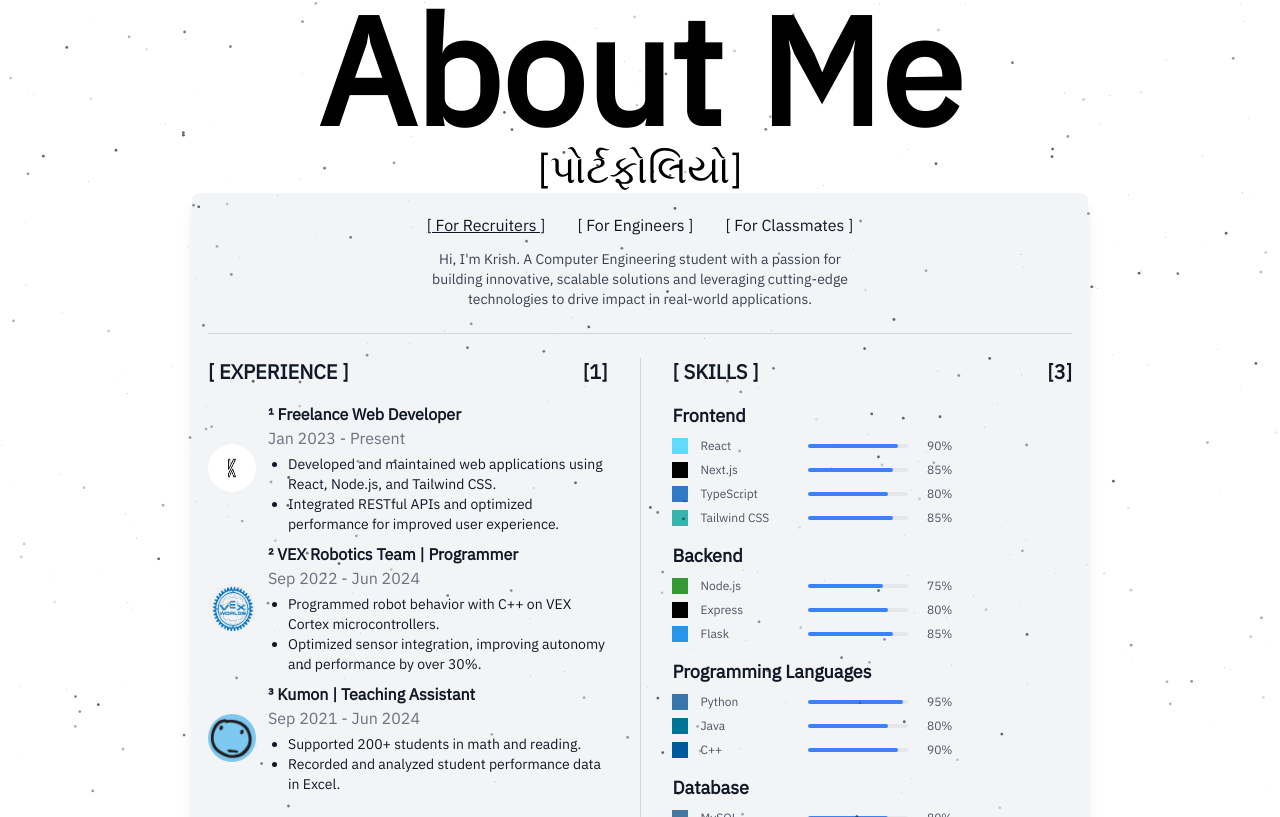
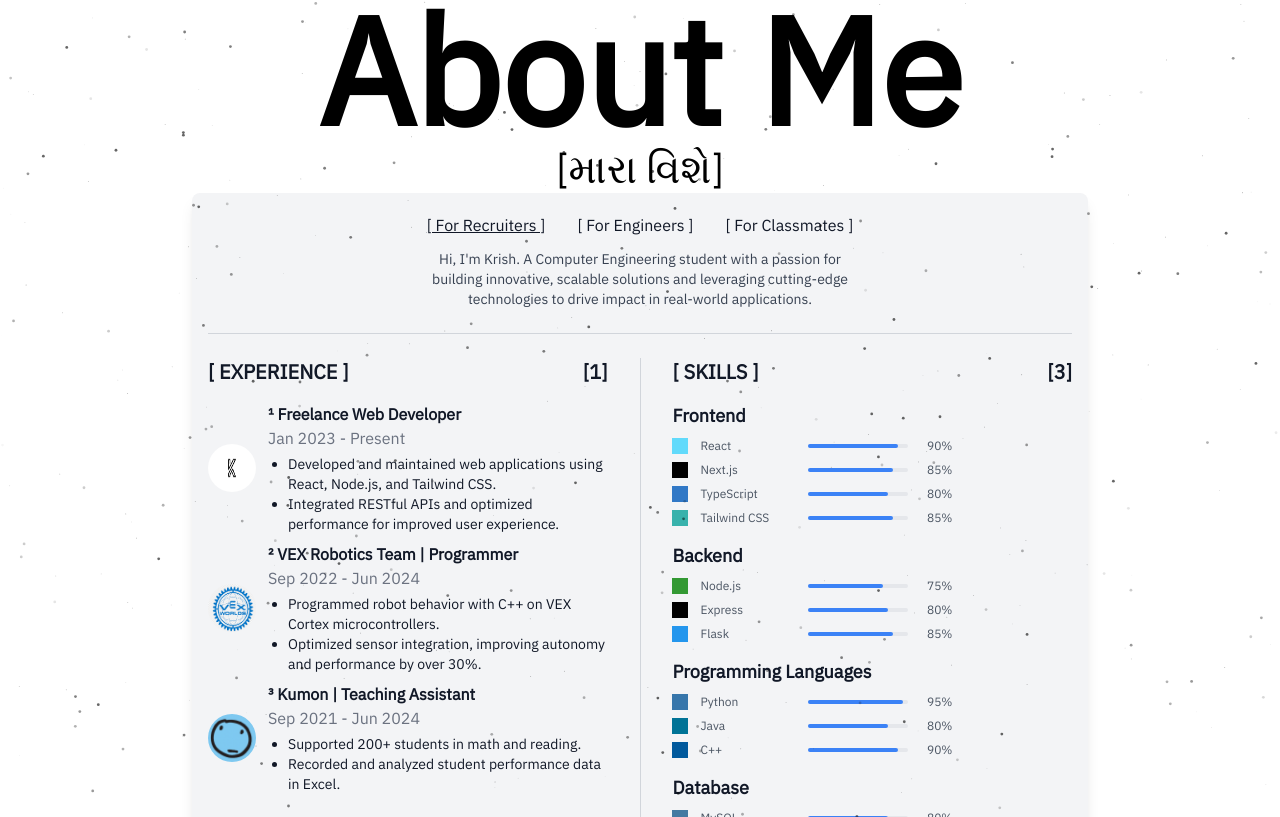
Before and after one commit to Krishpraj/my-portfolio, a Next.js app: page / in a window 1280 px wide. Shown: the part 2463-3280 px from the top of the page. Built offline with nearby package versions, Linux system fonts and the light colour scheme.

Commit message:
Update portfolio text to Gujarati in homepage layout

```diff
--- a/src/app/page.tsx
+++ b/src/app/page.tsx
@@ -108,7 +108,7 @@ export default function Home() {
         <h1 className="text-3xl text-[150px] font-bold">About Me</h1>
       </div>
       <div className="flex justify-center">
-        <p className="text-md mt-[50px] text-[40px] mb-[-5px] ">[પોર્ટફોલિયો]</p>
+        <p className="text-md mt-[50px] text-[40px] mb-[-5px] ">[મારા વિશે]</p>
       </div>
       <Resume darkMode={darkMode} />
 
```
